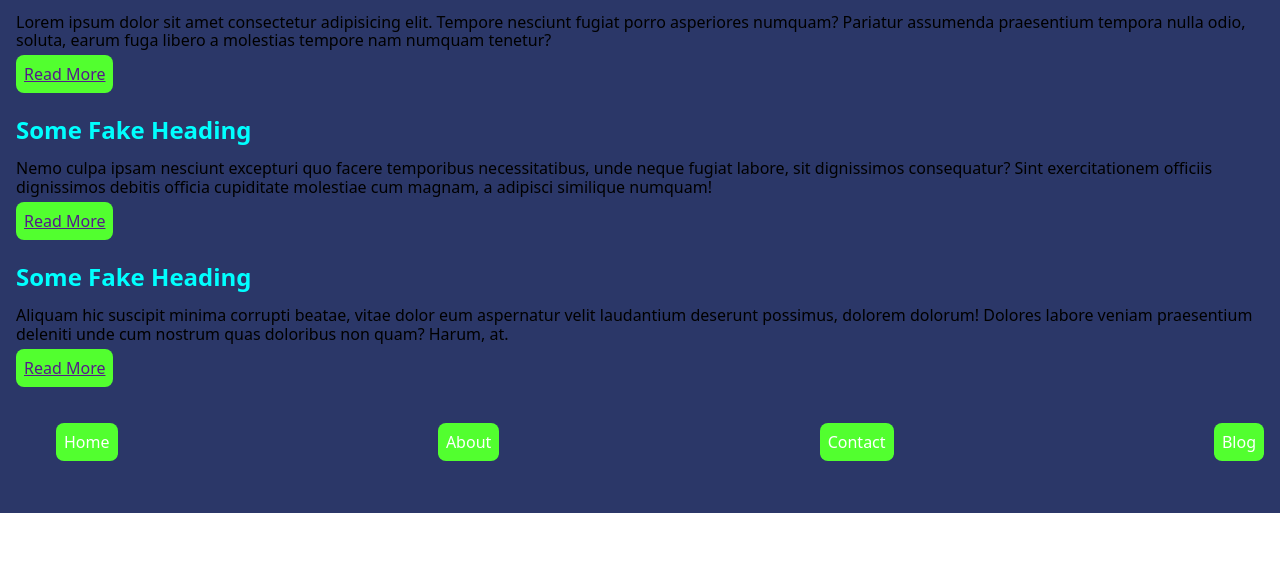
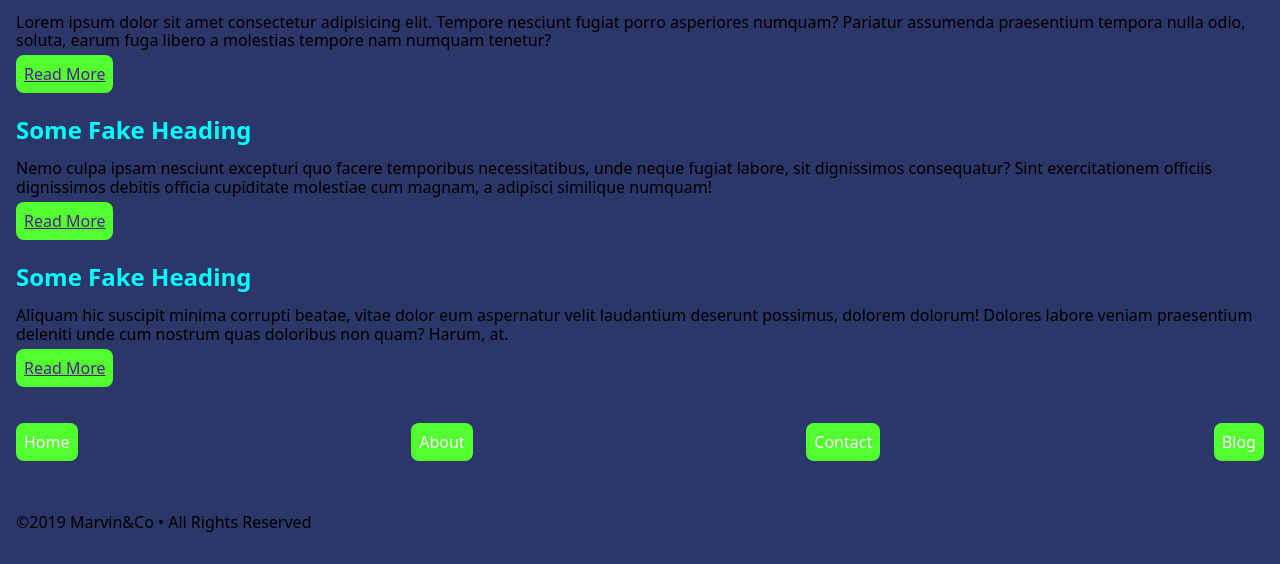
Before and after one commit to MarvinWills123/Marvin-wills, a website: page index.html in a window 1280 px wide. Shown: the part 562-1126 px from the top of the page. Before the commit the page ends 1075 px from the top, so only its background shows below. Drawn offline with nearby package versions, Linux system fonts and the light colour scheme.

Commit message:
update changes.

```diff
--- a/index.html
+++ b/index.html
@@ -55,6 +55,7 @@
         <li><a href="">Blog</a></li>
       </ul>
     </nav>
+    <p> &copy;2019 Marvin&Co &bullet; All Rights Reserved </p>
     </footer>
 
   </main>
--- a/style.css
+++ b/style.css
@@ -77,6 +77,7 @@ footer ul{
   /*By default, this will do flex-direction: row;*/
   display:flex;
   justify-content: space-between;
+  padding:0;
 }
 
 footer{
```
